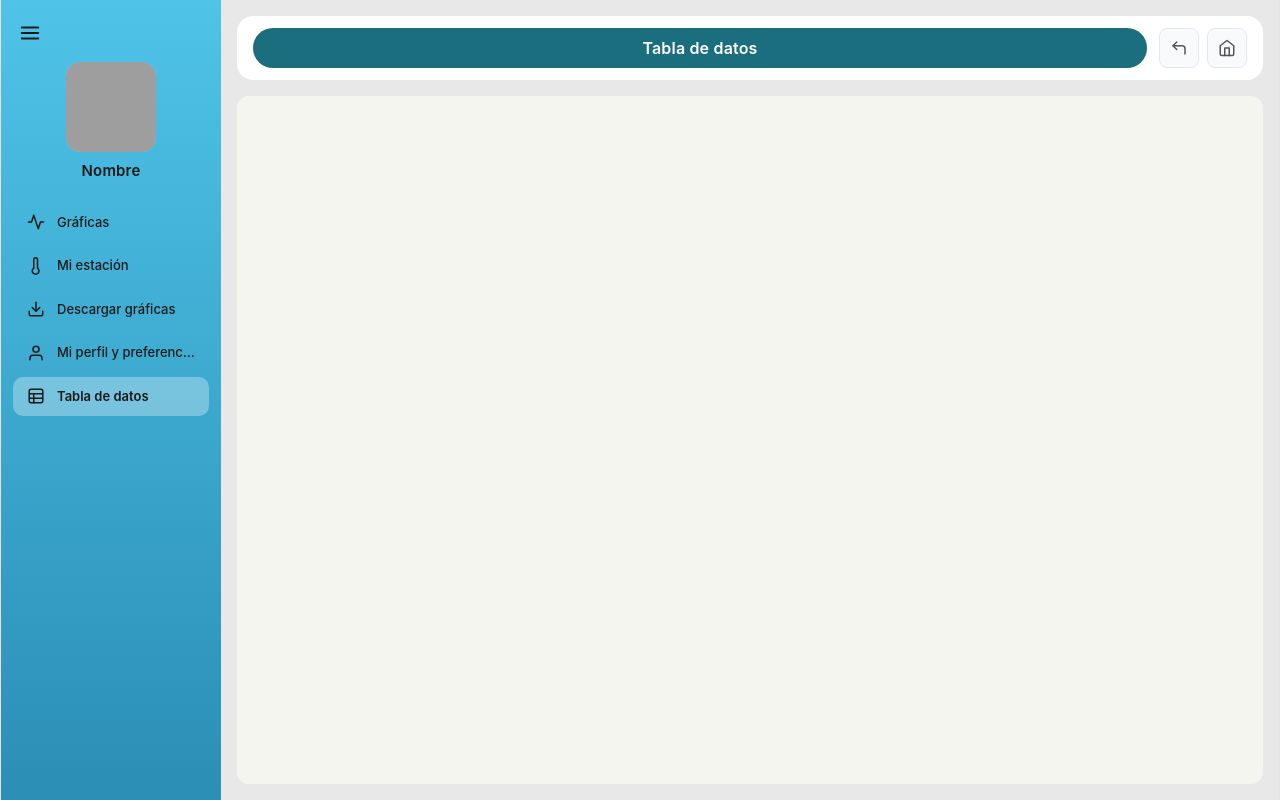
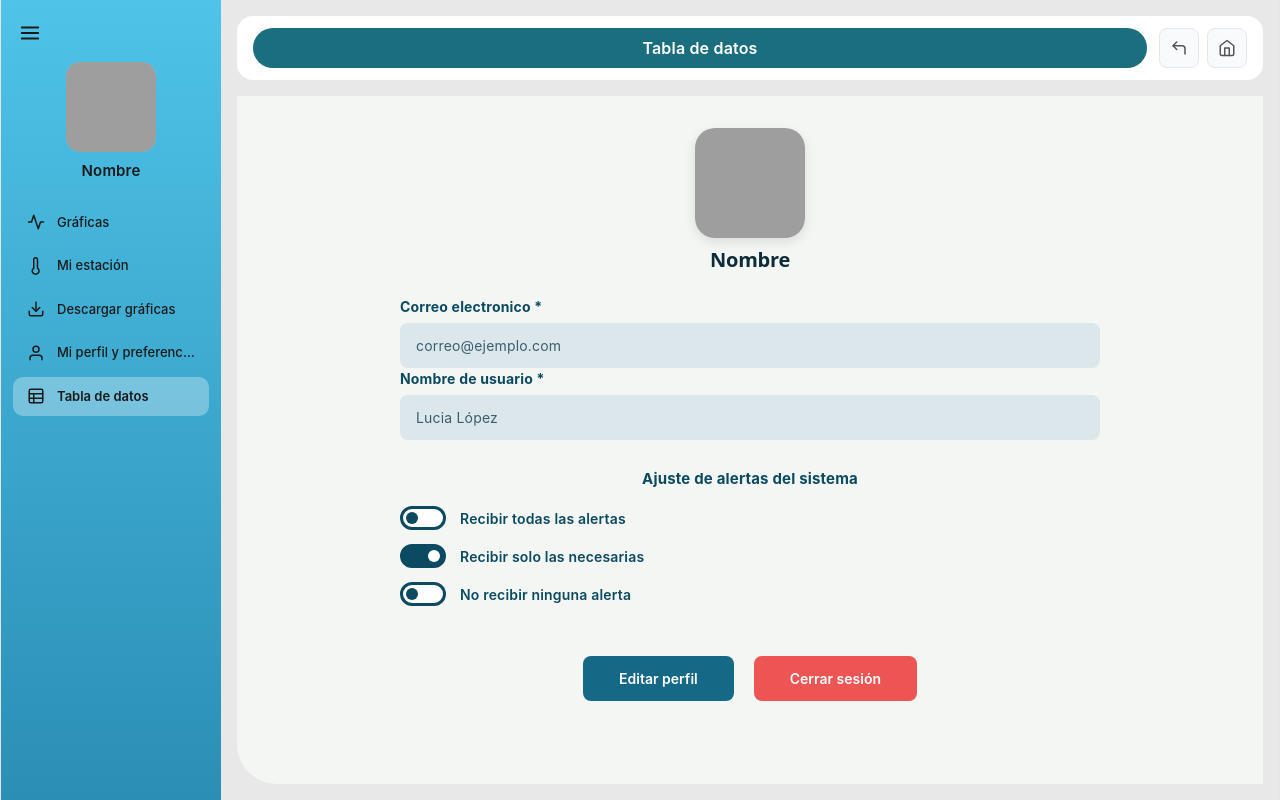
Before and after one commit to lum-i3/friendly-octo-couscous-frontend, a React (Vite) app: page / in a window 1280 px wide. Built offline with nearby package versions, Linux system fonts and the light colour scheme; grey boxes are pictures that could not be loaded.

Commit message:
se agrego la pantalla de perfil

```diff
--- a/src/App.jsx
+++ b/src/App.jsx
@@ -2,12 +2,13 @@ import React, { useState, useEffect } from 'react';
 import Login from './pages/Login';
 import EditarPerfil from './pages/usuario/EditarPerfil';
 import SidebarLayout from './components/SidebarLayout';
+import Perfil from './pages/usuario/Perfil';
 
 function App() {
 
   return (
     <div>
-        <SidebarLayout/>
+        <Perfil/>
     </div>
   );
 }
--- a/src/pages/usuario/EditarPerfil.jsx
+++ b/src/pages/usuario/EditarPerfil.jsx
@@ -4,6 +4,15 @@ import SidebarLayout from "../../components/SidebarLayout";
 function EditarPerfil() {
   return (
     <SidebarLayout>
+      <Card className="m-4">
+        <Card.Body>
+          <Row>
+            <Col>
+              <h3>Editar Perfil</h3>
+            </Col>
+          </Row>
+        </Card.Body>
+      </Card>
     </SidebarLayout>
   );
 }
--- a/src/pages/usuario/Perfil.jsx
+++ b/src/pages/usuario/Perfil.jsx
@@ -1,9 +1,104 @@
+import { useState } from "react";
+import "../../style/perfil.css"; // Estilos del sidebar
+import SidebarLayout from "../../components/SidebarLayout";
+
 function Perfil() {
+  // Estados para manejar el formulario de forma interactiva
+  const [email] = useState("correo@ejemplo.com");
+  const [username] = useState("Lucia López");
+  const [alertType] = useState("needed"); // 'all' | 'needed' | 'none'
+
+  const handleSave = (e) => {
+    e.preventDefault();
+    console.log("Datos guardados:", { email, username, alertType });
+  };
+
   return (
-    <div>
-      <h1>Perfil Usuario</h1>
+    <SidebarLayout>
+<div className="profile-container">
+      {/* Sección del avatar central */}
+      <div className="center-avatar-section">
+        <div className="center-avatar">
+          <img
+            src="https://images.unsplash.com/photo-1494790108755-2616b612b786?w=150&h=150&fit=crop&crop=face"
+            alt="Usuario Central"
+            className="center-avatar__img"
+          />
+        </div>
+        <h2 className="center-profile-name">Nombre</h2>
+      </div>
+
+      {/* Formulario */}
+      <form onSubmit={handleSave} className="profile-form">
+        {/* Información del perfil (Solo Lectura) */}
+        <div className="profile-info-display">
+
+          <div className="form-group">
+            <span className="info-label">Correo electronico *</span>
+            <div className="info-value-box">
+              {email}
+            </div>
+          </div>
+
+          <div className="form-group">
+            <span className="info-label">Nombre de usuario *</span>
+            <div className="info-value-box">
+              {username}
+            </div>
+          </div>
+        </div>
+
+        {/* Ajuste de alertas */}
+        <div className="alerts-section">
+          <h3 className="alerts-title">Ajuste de alertas del sistema</h3>
+
+          <div className="switch-group" onClick={() => setAlertType("all")}>
+            <button
+              type="button"
+              className={`switch-btn ${alertType === "all" ? "switch-btn--active" : ""}`}
+              aria-label="Recibir todas las alertas"
+            >
+              <span className="switch-thumb"></span>
+            </button>
+            <span className="switch-label">Recibir todas las alertas</span>
+          </div>
+
+          <div className="switch-group" onClick={() => setAlertType("needed")}>
+            <button
+              type="button"
+              className={`switch-btn ${alertType === "needed" ? "switch-btn--active" : ""}`}
+              aria-label="Recibir solo las necesarias"
+            >
+              <span className="switch-thumb"></span>
+            </button>
+            <span className="switch-label">Recibir solo las necesarias</span>
+          </div>
+
+          <div className="switch-group" onClick={() => setAlertType("none")}>
+            <button
+              type="button"
+              className={`switch-btn ${alertType === "none" ? "switch-btn--active" : ""}`}
+              aria-label="No recibir ninguna alerta"
+            >
+              <span className="switch-thumb"></span>
+            </button>
+            <span className="switch-label">No recibir ninguna alerta</span>
+          </div>
+        </div>
+
+        {/* Acciones del formulario */}
+        <div className="form-actions">
+          <button type="submit" className="btn-submit">
+            Editar perfil
+          </button>
+          <button type="button" className="btn-logout">
+            Cerrar sesión
+          </button>
+        </div>
+      </form>
     </div>
-  )
+    </SidebarLayout>
+  );
 }
 
 export default Perfil;
--- /dev/null
+++ b/src/style/perfil.css
@@ -0,0 +1,205 @@
+/* ── CONTENEDOR GENERAL INTERNO ── */
+.profile-container {
+  display: flex;
+  flex-direction: column;
+  align-items: center;
+  width: 100%;
+  max-width: 700px;
+  margin: 0 auto;
+  box-sizing: border-box;
+}
+
+/* ── AVATAR CENTRAL ── */
+.center-avatar-section {
+  display: flex;
+  flex-direction: column;
+  align-items: center;
+  gap: 10px;
+  margin-bottom: 24px;
+}
+
+.center-avatar {
+  width: 110px;
+  height: 110px;
+  border-radius: 20px;
+  overflow: hidden;
+  box-shadow: 0 4px 12px rgba(0, 0, 0, 0.1);
+}
+
+.center-avatar__img {
+  width: 100%;
+  height: 100%;
+  object-fit: cover;
+}
+
+.center-profile-name {
+  margin: 0;
+  font-size: 20px;
+  color: #0d2c3a;
+  font-weight: 600;
+}
+
+/* ── FORMULARIO Y CAMPOS DE TEXTO ── */
+.profile-form {
+  width: 100%;
+  display: flex;
+  flex-direction: column;
+  gap: 20px;
+}
+
+.form-group {
+  display: flex;
+  flex-direction: column;
+  gap: 6px;
+}
+
+.form-group label {
+  font-size: 14px;
+  font-weight: 700;
+  color: #0b4a60;
+}
+
+.form-group input {
+  width: 100%;
+  background-color: #dbe7eb;
+  border: none;
+  border-radius: 8px;
+  padding: 12px 16px;
+  font-size: 14px;
+  color: #3b5e6f;
+  box-sizing: border-box;
+  outline: none;
+}
+
+.form-group input:focus {
+  background-color: #d1e0e5;
+}
+
+/* ── SECCIÓN DE ALERTAS (SWITCHES) ── */
+.alerts-section {
+  display: flex;
+  flex-direction: column;
+  gap: 14px;
+  margin-top: 10px;
+}
+
+.alerts-title {
+  margin: 0;
+  font-size: 15px;
+  font-weight: 700;
+  color: #0b4a60;
+  margin-bottom: 4px;
+}
+
+.switch-group {
+  display: flex;
+  align-items: center;
+  gap: 14px;
+  cursor: pointer;
+  width: fit-content;
+}
+
+.switch-btn {
+  position: relative;
+  width: 46px;
+  height: 24px;
+  background-color: #ffffff;
+  border: 3px solid #0b4a60;
+  border-radius: 12px;
+  cursor: pointer;
+  padding: 0;
+  transition: background-color 0.2s, border-color 0.2s;
+  outline: none;
+}
+
+.switch-thumb {
+  position: absolute;
+  top: 3px;
+  left: 3px;
+  width: 12px;
+  height: 12px;
+  background-color: #0b4a60;
+  border-radius: 50%;
+  transition: transform 0.2s, background-color 0.2s;
+}
+
+/* Estado activo del switch */
+.switch-btn--active {
+  background-color: #0b4a60;
+}
+
+.switch-btn--active .switch-thumb {
+  transform: translateX(22px);
+  background-color: #ffffff;
+}
+
+.switch-label {
+  font-size: 14px;
+  font-weight: 600;
+  color: #0b4a60;
+}
+
+/* ── BOTONES DE ACCIÓN ── */
+.form-actions {
+  display: flex;
+  justify-content: center;
+  gap: 20px;
+  margin-top: 30px;
+}
+
+.btn-submit {
+  background-color: #166986;
+  color: #ffffff;
+  border: none;
+  border-radius: 8px;
+  padding: 12px 36px;
+  font-size: 14px;
+  font-weight: 600;
+  cursor: pointer;
+  transition: background-color 0.2s;
+}
+
+.btn-submit:hover {
+  background-color: #11536b;
+}
+
+.btn-logout {
+  background-color: #ed5555;
+  color: #ffffff;
+  border: none;
+  border-radius: 8px;
+  padding: 12px 36px;
+  font-size: 14px;
+  font-weight: 600;
+  cursor: pointer;
+  transition: background-color 0.2s;
+}
+
+.btn-logout:hover {
+  background-color: #d64545;
+}
+
+/* Cambiamos las referencias de input por contenedores de bloque */
+.info-value-box {
+  width: 100%;
+  background-color: #dbe7eb;
+  border-radius: 8px;
+  padding: 12px 16px;
+  font-size: 14px;
+  color: #3b5e6f;
+  box-sizing: border-box;
+  text-align: left;
+}
+
+.info-label {
+  font-size: 14px;
+  font-weight: 700;
+  color: #0b4a60;
+  text-align: left;
+}
+
+/* Evitamos el cursor de mano o interacción en los renglones de alertas */
+.readonly-switch {
+  cursor: default !important;
+  pointer-events: none; /* Deshabilita clicks accidentales */
+}
--- a/src/style/sidebar.css
+++ b/src/style/sidebar.css
@@ -194,8 +194,8 @@ html, body, #root {
 
 .content-body {
   flex: 1;
-  background: #f5f5f0;
-  border-radius: 12px;
-  padding: 24px;
+  background: #f4f6f4; /* Tono grisáceo claro de fondo según tu imagen */
+  border-bottom-left-radius: 40px; /* Curvatura amplia de la base izquierda */
+  padding: 32px;
   overflow-y: auto;
 }
```
